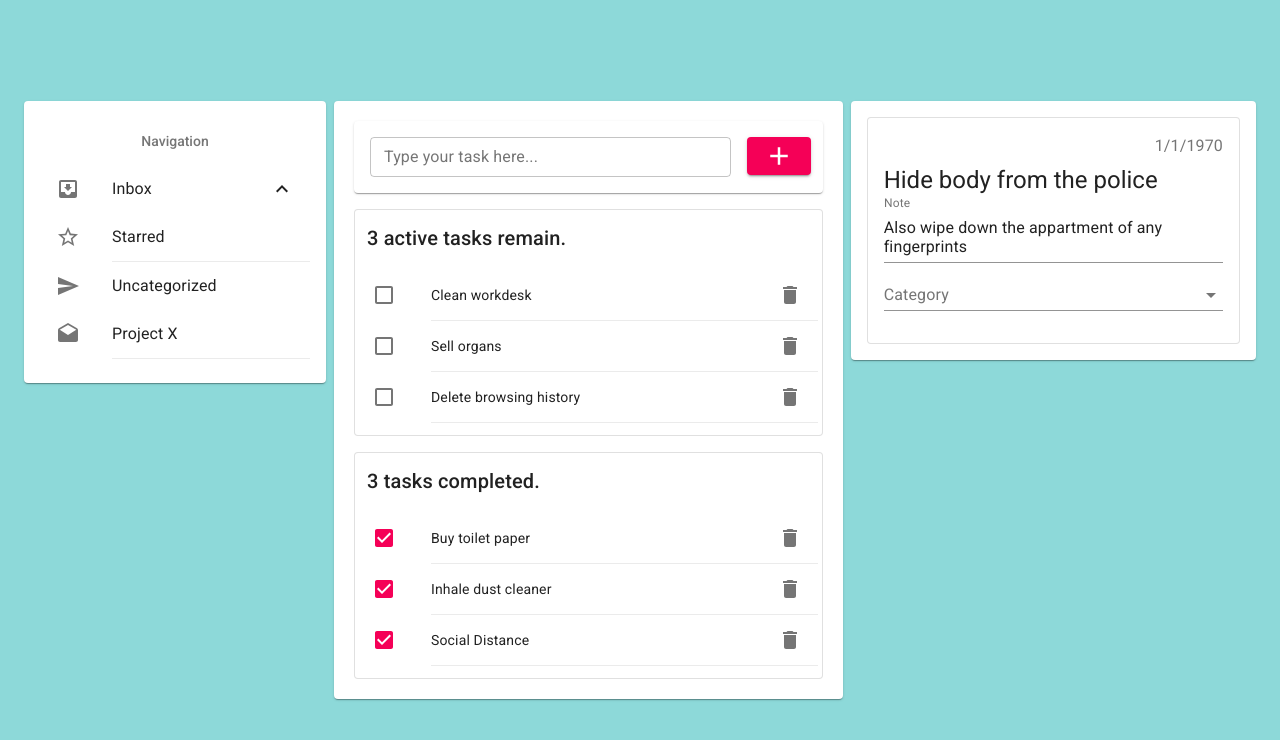
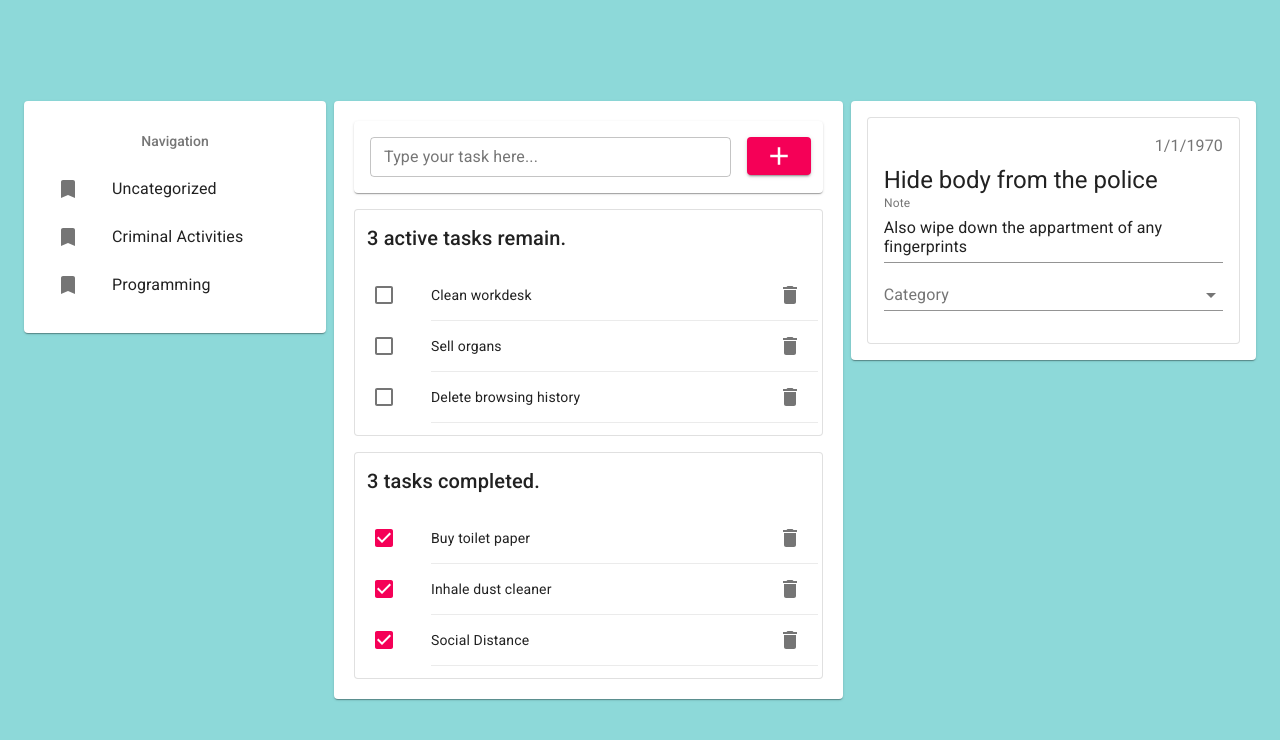
Before and after one commit to Aleksasgrodis/React-ToDo, a React (Create React App) app: page / in a window 1280 px wide. Shown: the top 740 px of the page. Built offline with nearby package versions, Linux system fonts and the light colour scheme.

Commit message:
Navigation now displays existing categories/projects taken from all task object, needs tweaking but works fine for now

```diff
--- a/src/App.js
+++ b/src/App.js
@@ -102,6 +102,30 @@ function App() {
       date: new Date(0),
       starred: true,
       project: "Criminal Activities"
+    },{
+      id: 10,
+      text: "Start working on a React todo list application",
+      completed: true,
+      note: "",
+      date: new Date(0),
+      starred: true,
+      project: "Programming"
+    },{
+      id: 11,
+      text: "Create a Github repo for it",
+      completed: true,
+      note: "",
+      date: new Date(0),
+      starred: true,
+      project: "Programming"
+    },{
+      id: 10,
+      text: "Finish building it",
+      completed: false,
+      note: "",
+      date: new Date(0),
+      starred: true,
+      project: "Programming"
     },
   ]);
 
@@ -146,13 +170,14 @@ function App() {
 
         <Container maxWidth="lg">
           <Grid container spacing={1}>
-            <TaskNav focussedList={focussedList} setFocussedList={setFocussedList}/>
+            <TaskNav focussedList={focussedList} setFocussedList={setFocussedList} todoList={todoList}/>
 
             <Grid item xs={5}>
               <Paper elevation={1} style={{ padding: 4 }}>
                 <NewTaskComponent
                   todoList={todoList}
                   setTodoList={setTodoList}
+                  focussedList={focussedList}
                 />
 
                 <Paper variant="outlined" style={{ margin: 16, padding: 4 }}>
--- a/src/components/NewTaskComponent.js
+++ b/src/components/NewTaskComponent.js
@@ -10,7 +10,7 @@ import Grid from "@material-ui/core/Grid";
 import { Paper } from "@material-ui/core";
 
 
-const NewTaskComponent = ({todoList, setTodoList}) => {
+const NewTaskComponent = ({todoList, setTodoList, focussedList}) => {
     const useStyles = makeStyles((theme) => ({
       margin: {
         margin: theme.spacing(1),
@@ -31,7 +31,8 @@ const NewTaskComponent = ({todoList, setTodoList}) => {
           completed: false,
           id: Date.now(),
           date: new Date(),
-          note: ""
+          note: "",
+          project: focussedList
         };
         setTodoList(todoList.concat(newTodos));
         setNewTodo("");
--- a/src/components/TaskNav.js
+++ b/src/components/TaskNav.js
@@ -17,9 +17,10 @@ import ExpandMore from "@material-ui/icons/ExpandMore";
 import StarBorder from "@material-ui/icons/StarBorder";
 import { red } from "@material-ui/core/colors";
 import Divider from '@material-ui/core/Divider';
+import TurnedInIcon from '@material-ui/icons/TurnedIn';
 
 
-const TaskNav = ({focussedList, setFocussedList}) => {
+const TaskNav = ({todoList, focussedList, setFocussedList}) => {
     const useStyles = makeStyles((theme) => ({
         margin: {
           margin: theme.spacing(1),
@@ -56,6 +57,16 @@ const TaskNav = ({focussedList, setFocussedList}) => {
     const handleListClick = (listName) => {
       setFocussedList(listName)
     }
+    // this is something new, learn about this
+    const navArray = [...new Set(todoList.map(task => task.project))];
+    const NavList = () => {
+      return navArray.map((item, index )=> <ListItem  key={index} button onClick={() => handleListClick(item)}>
+      <ListItemIcon>
+        <TurnedInIcon/>
+      </ListItemIcon>
+      <ListItemText primary={item} />
+    </ListItem>)
+    }
 
     return <Grid item xs={3}>
     <Paper className={classes.paper} style={{ padding: 16 }}>
@@ -69,39 +80,36 @@ const TaskNav = ({focussedList, setFocussedList}) => {
             </ListSubheader>
           }
           className={classes.root}
-        >
-          <ListItem button onClick={handleClick}>
+        > <NavList />
+          {/* <ListItem button onClick={() => handleListClick("Uncategorized")}>
             <ListItemIcon>
-              <InboxIcon />
+              <InboxIcon  color="secondary"/>
             </ListItemIcon>
             <ListItemText primary="Inbox" />
-            {open ? <ExpandLess /> : <ExpandMore />}
           </ListItem>
 
-          <Collapse in={open} timeout="auto" unmountOnExit>
-            <List component="div" disablePadding>
+
               <ListItem button className={classes.nested} >
                 <ListItemIcon>
-                  <StarBorder />
+                  <StarBorder  color="secondary"/>
                 </ListItemIcon>
                 <ListItemText primary="Starred" />
               </ListItem>
-            </List>
-          </Collapse>
-          <Divider variant="inset" light />
-          <ListItem button onClick={() => handleListClick("Uncategorized")}>
+
+          <Divider variant="inset" light /> */}
+          {/* <ListItem button >
             <ListItemIcon>
-              <SendIcon />
+              <SendIcon/>
             </ListItemIcon>
             <ListItemText primary="Uncategorized" />
+          </ListItem> */}
+          {/* <ListItem button onClick={() => handleListClick("Criminal Activities")}>
+            <ListItemIcon>
+              <TurnedInIcon/>
+            </ListItemIcon>
+            <ListItemText primary="Criminal Activities" />
           </ListItem>
-          <ListItem button onClick={() => handleListClick("Criminal Activities")}>
-            <ListItemIcon>
-              <DraftsIcon />
-            </ListItemIcon>
-            <ListItemText primary="Project X" />
-          </ListItem>
-          <Divider variant="inset" light />
+          <Divider variant="inset" light /> */}
         </List>
       </Box>
     </Paper>
```
